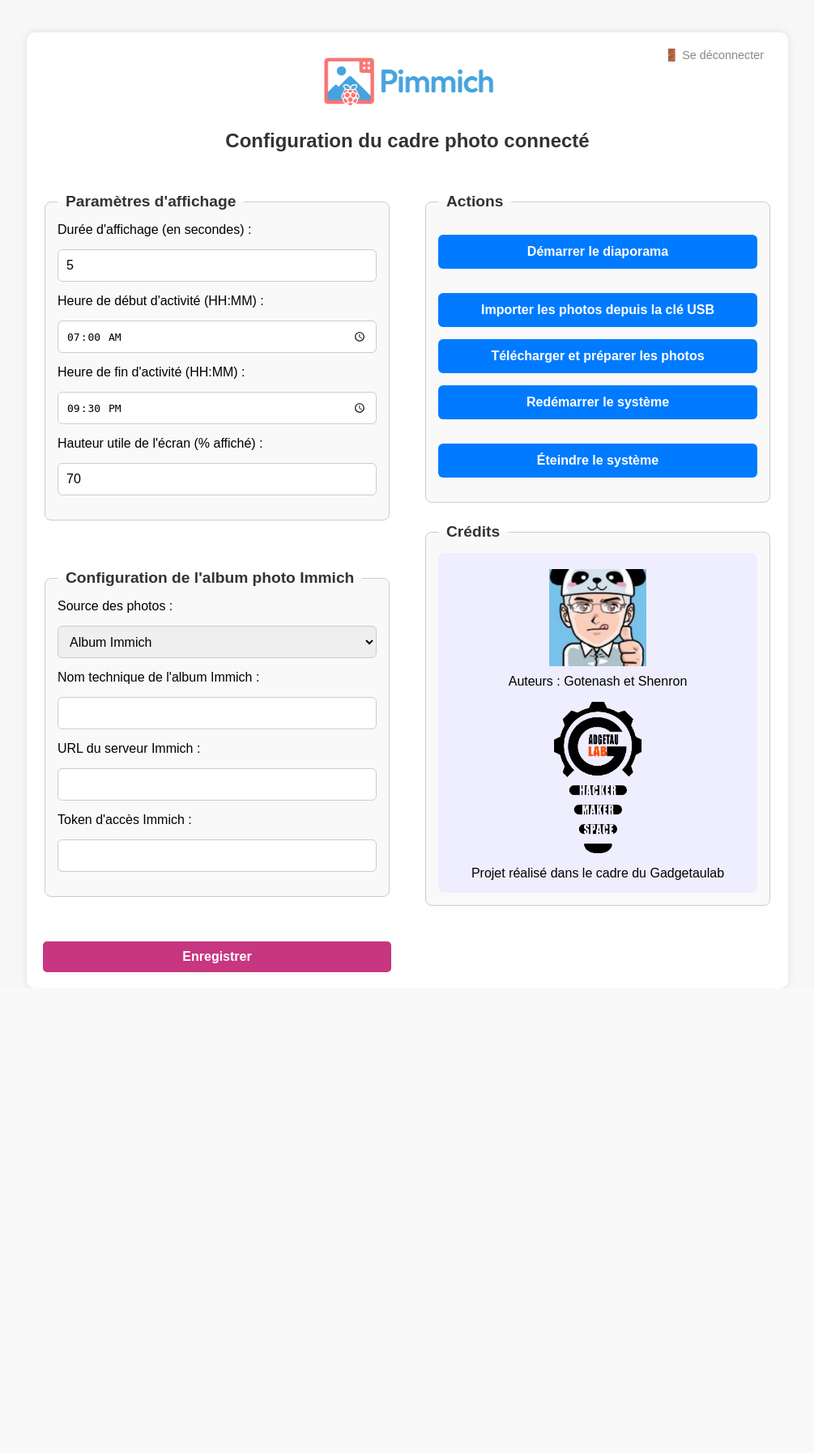
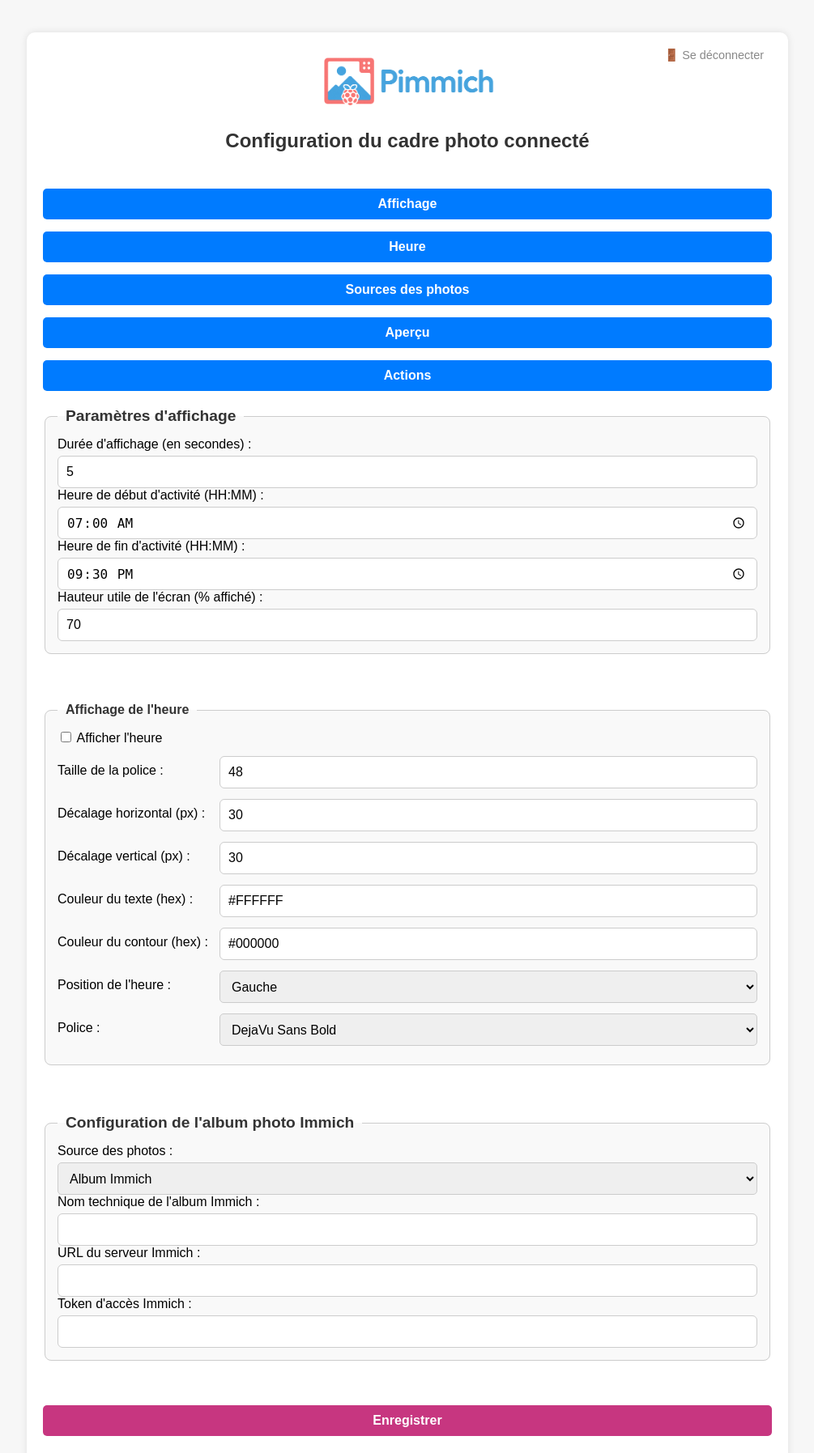
Before and after one commit to gotenash/Pimmich, a Flask app: page /configure in a window 1280 px wide. Shown: the top 1795 px of the page at 81% size, without its empty margins (137-1142 px from the left). Before the commit the page ends 1210 px from the top, so only its background shows below. Run offline with Flask 3, Linux system fonts and the light colour scheme; parts of the project's set-up code (start-up, migrations or seed data) failed here and were passed over.

Commit message:
Update configure.html
Ajout menu en onglets

```diff
--- a/templates/configure.html
+++ b/templates/configure.html
@@ -28,10 +28,18 @@
             <a href="/logout">&#128682; Se déconnecter</a>
         </div>
 
-        <div class="config-container">
-            <!-- Colonne gauche -->
-            <div class="config-left">
+
+<div class="tabs">
+  <button class="tablink active" onclick="openTab(event, 'tab-affichage')">Affichage</button>
+  <button class="tablink" onclick="openTab(event, 'tab-heure')">Heure</button>
+  <button class="tablink" onclick="openTab(event, 'tab-sources')">Sources des photos</button>
+  <button class="tablink" onclick="openTab(event, 'tab-apercu')">Aperçu</button>
+  <button class="tablink" onclick="openTab(event, 'tab-actions')">Actions</button>
+</div>
+
 <form method="POST" action="/configure">
+
+<div id="tab-affichage" class="tabcontent" style="display:block">
     <fieldset>
         <legend><h3>Paramètres d'affichage</h3></legend>
 
@@ -47,9 +55,77 @@
         <label for="screen_height_percent">Hauteur utile de l'écran (% affiché) :</label>
         <input type="number" id="screen_height_percent" name="screen_height_percent" min="10" max="100" value="{{ config.screen_height_percent }}">
     </fieldset>
+</div>
 
+
+
+<div id="tab-heure" class="tabcontent">
+    <fieldset>
+        <legend><strong>Affichage de l'heure</strong></legend>
+
+
+                      <div style="margin-bottom: 8px;">
+                        <label>
+                          <input type="checkbox" name="show_clock" {% if config.get('show_clock', False) %}checked{% endif %}>
+                          Afficher l'heure
+                        </label>
+                      </div>
+
+                      <div style="display: flex; align-items: center; margin-bottom: 8px;">
+                        <label for="clock_font_size" style="min-width: 200px;">Taille de la police :</label>
+                        <input type="number" name="clock_font_size" value="{{ config.get('clock_font_size', 48) }}">
+                      </div>
+
+                      <div style="display: flex; align-items: center; margin-bottom: 8px;">
+                        <label for="clock_offset_x" style="min-width: 200px;">Décalage horizontal (px) :</label>
+                        <input type="number" name="clock_offset_x" value="{{ config.get('clock_offset_x', 30) }}">
+                      </div>
+
+                      <div style="display: flex; align-items: center; margin-bottom: 8px;">
+                        <label for="clock_offset_y" style="min-width: 200px;">Décalage vertical (px) :</label>
+                        <input type="number" name="clock_offset_y" value="{{ config.get('clock_offset_y', 30) }}">
+                      </div>
+
+                      <div style="display: flex; align-items: center; margin-bottom: 8px;">
+                        <label for="clock_color" style="min-width: 200px;">Couleur du texte (hex) :</label>
+                        <input type="text" name="clock_color" value="{{ config.get('clock_color', '#FFFFFF') }}">
+                      </div>
+
+                      <div style="display: flex; align-items: center; margin-bottom: 8px;">
+                        <label for="clock_outline_color" style="min-width: 200px;">Couleur du contour (hex) :</label>
+                        <input type="text" name="clock_outline_color" value="{{ config.get('clock_outline_color', '#000000') }}">
+                      </div>
+
+                      <div style="display: flex; align-items: center; margin-bottom: 8px;">
+                        <label for="clock_position" style="min-width: 200px;">Position de l'heure :</label>
+                        <select name="clock_position">
+                          <option value="left" {% if config.get('clock_position') == 'left' %}selected{% endif %}>Gauche</option>
+                          <option value="center" {% if config.get('clock_position') == 'center' %}selected{% endif %}>Centre</option>
+                          <option value="right" {% if config.get('clock_position') == 'right' %}selected{% endif %}>Droite</option>
+                        </select>
+                      </div>
+
+                      <div style="display: flex; align-items: center; margin-bottom: 8px;">
+                        <label for="clock_font_path" style="min-width: 200px;">Police :</label>
+                        <select name="clock_font_path">
+                          {% set fonts = [
+                              ('/usr/share/fonts/truetype/dejavu/DejaVuSans-Bold.ttf', 'DejaVu Sans Bold'),
+                              ('/usr/share/fonts/truetype/liberation/LiberationSans-Regular.ttf', 'Liberation Sans'),
+                              ('/usr/share/fonts/truetype/freefont/FreeSans.ttf', 'FreeSans')
+                          ] %}
+                          {% for path, label in fonts %}
+                            <option value="{{ path }}" {% if config.get('clock_font_path') == path %}selected{% endif %}>{{ label }}</option>
+                          {% endfor %}
+                        </select>
+                      </div>
+           </fieldset>
+</div>
+
+
+<div id="tab-sources" class="tabcontent">
     <fieldset>
         <legend><h3>Configuration de l'album photo Immich</h3></legend>
+
 
                         <label for="source">Source des photos :</label>
                         <select id="source" name="source">
@@ -60,25 +136,27 @@
                         <label for="album_name">Nom technique de l'album Immich :</label>
                         <input type="text" id="album_name" name="album_name" value="{{ config.album_name }}">
 
-                       <!-- <label for="album_title">Titre affiché dans le diaporama :</label>
-                        <input type="text" id="album_title" name="album_title" value="{{ config.album_title }}">-->
 
                         <label for="immich_url">URL du serveur Immich :</label>
                         <input type="url" id="immich_url" name="immich_url" value="{{ config.immich_url }}">
 
                         <label for="immich_token">Token d'accès Immich :</label>
                         <input type="text" id="immich_token" name="immich_token" value="{{ config.immich_token }}">
+
+
+
+
      </fieldset>
+</div>
+
 
     <button type="submit" class="save-button">Enregistrer</button>
+
 </form>
-            </div>
 
-            <!-- Colonne droite -->
-            <div class="config-right">
+<div id="tab-actions" class="tabcontent">
     <fieldset>
         <legend><h3>Actions</h3></legend>
-
                     <form method="POST" action="/toggle_slideshow">
                         <button type="submit">
                             {% if slideshow_running %} Arrêter{% else %} Démarrer{% endif %} le diaporama
@@ -106,6 +184,7 @@
                     </form>
   </fieldset>
 
+
   <fieldset>
                     <legend><h3>Crédits</h3></legend>
                     <div class="credits">
@@ -118,11 +197,15 @@
                     </div>
     </fieldset>
 </div>
-        </div>
 
+
+
+<div id="tab-apercu" class="tabcontent">
     {% if photos %}
     <fieldset class="photo-preview-section">
         <legend>Aperçu des photos préparées</legend>
+
+
             <div class="photo-grid">
                 {% for photo in photos %}
                 <div class="photo-tile">
@@ -138,11 +221,34 @@
 
   </fieldset>
         {% endif %}
-
+</div>
 
 <script src="https://cdn.jsdelivr.net/npm/glightbox/dist/js/glightbox.min.js"></script>
 <script>
-  const lightbox = GLightbox({ selector: '.glightbox' });
+  const lightbox = GLightbox({
+    selector: '.glightbox'
+  });
+</script>
+<script>
+function openTab(evt, tabId) {
+  const tabcontent = document.getElementsByClassName("tabcontent");
+  const tablinks = document.getElementsByClassName("tablink");
+
+
+  for (let i = 0; i < tabcontent.length; i++) {
+    tabcontent[i].style.display = "none";
+  }
+
+
+  for (let i = 0; i < tablinks.length; i++) {
+    tablinks[i].classList.remove("active");
+  }
+
+
+  document.getElementById(tabId).style.display = "block";
+
+  evt.currentTarget.classList.add("active");
+}
 </script>
 
 <script>
```
Lines whose indentation alone changed are shown as unchanged.
